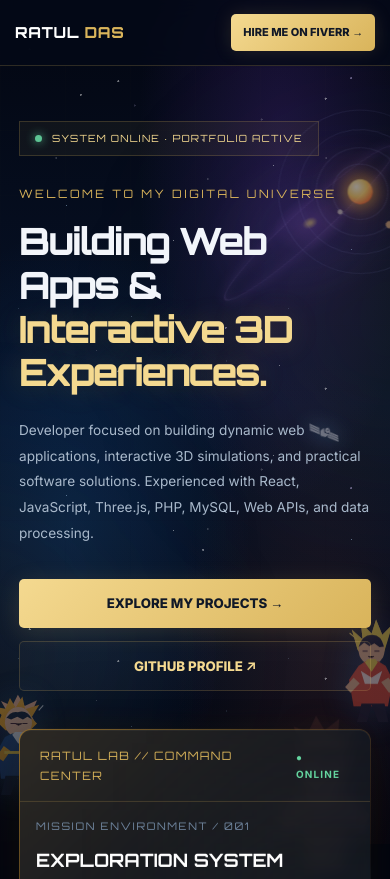
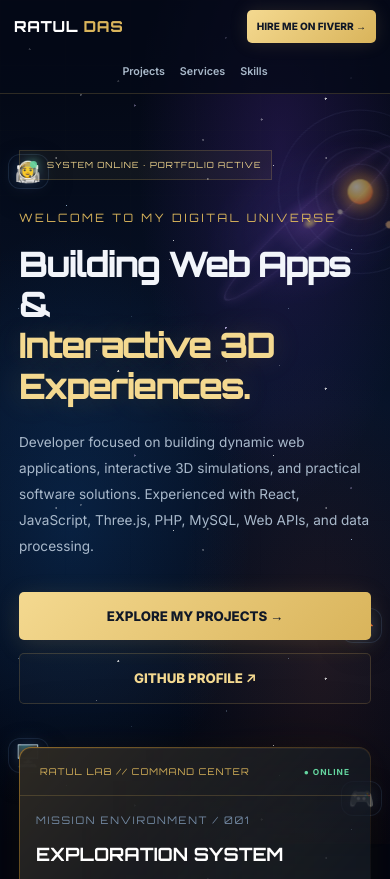
Before and after one commit to Ratul-007/takealook, a plain HTML site: page index.html in a window 390 px wide. Shown: the top 879 px of the page. Drawn offline with Linux system fonts and the light colour scheme.

Commit message:
Add astronaut habitat desktop controller decor and optimize responsive performance

```diff
--- a/index.html
+++ b/index.html
@@ -1359,6 +1359,80 @@ body::before{
 @keyframes titanBreath{0%,100%{transform:scale(1)}50%{transform:scale(1.025) translateY(-5px)}}
 @media(max-width:780px){.anime-titan{width:100px;height:165px;right:4%;opacity:.16}}
 
+
+/* FLOATING MISSION OBJECTS */
+.floating-gear{
+  position:fixed;z-index:1;pointer-events:none;display:flex;align-items:center;gap:9px;
+  padding:9px 12px;border:1px solid rgba(145,190,255,.2);border-radius:12px;
+  background:rgba(5,15,32,.42);color:#dceaff;
+  box-shadow:0 8px 28px rgba(0,0,0,.16);
+  font-family:'Orbitron',sans-serif;font-size:10px;letter-spacing:.08em;
+  animation:gearFloat 10s ease-in-out infinite;
+}
+.floating-gear span{font-size:27px;line-height:1;filter:drop-shadow(0 0 8px rgba(119,180,255,.25))}
+.floating-gear small{font-size:8px;white-space:nowrap;color:#b8cce6}
+.gear-astronaut{left:2.5%;top:30%;animation-delay:-2s}
+.gear-habitat{right:2.5%;top:62%;animation-delay:-5s}
+.gear-desktop{left:3%;bottom:17%;animation-delay:-7s}
+.gear-controller{right:4%;bottom:9%;animation-delay:-3s}
+@keyframes gearFloat{0%,100%{transform:translate3d(0,0,0)}50%{transform:translate3d(0,-9px,0)}}
+
+/* PERFORMANCE + RESPONSIVE POLISH */
+html{scroll-behavior:smooth;scroll-padding-top:88px}
+body::after{display:none}
+.orb{display:none}
+.cosmic-galaxy{filter:none;opacity:.48}
+.space-stars,.space-stars::before,.space-stars::after{animation-duration:7s}
+.space-satellite{filter:none;animation-duration:30s}
+.anime-figure{filter:none;animation-duration:12s}
+.project-card,.svc-card,.skill-pill,.cert-card,.command-panel{
+  -webkit-backdrop-filter:blur(3px);backdrop-filter:blur(3px);
+}
+.project-card,.svc-card,.skill-pill{transition:transform .22s ease,border-color .22s ease,box-shadow .22s ease}
+.reveal{transition:opacity .45s ease,transform .45s ease}
+@media(max-width:780px){
+  .nav{height:auto;min-height:66px;flex-wrap:wrap;gap:8px;padding:12px 18px}
+  .nav-links{display:flex;order:3;flex-basis:100%;justify-content:center;gap:clamp(14px,4vw,25px);padding-top:5px}
+  .nav-links a{font-size:.72rem}
+  .hero{gap:30px}
+  .floating-gear{padding:7px 9px;gap:6px;background:rgba(5,15,32,.28);border-color:rgba(145,190,255,.13)}
+  .floating-gear span{font-size:21px}
+  .floating-gear small{font-size:7px}
+  .gear-astronaut{left:1%;top:24%}
+  .gear-habitat{right:1%;top:68%}
+  .gear-desktop{left:1%;bottom:12%}
+  .gear-controller{right:1%;bottom:5%}
+  .anime-figure{opacity:.3}
+  .space-satellite{display:none}
+  .project-card,.svc-card,.skill-pill,.cert-card,.command-panel,.nav,.stats{
+    -webkit-backdrop-filter:none;backdrop-filter:none;
+  }
+}
+@media(max-width:480px){
+  .nav{padding:10px 14px}
+  .nav-links{gap:15px}
+  .nav-links a{font-size:.67rem}
+  .nav-cta{font-size:.63rem;padding:8px 10px}
+  .hero-title{font-size:clamp(2rem,9vw,2.35rem);overflow-wrap:anywhere}
+  .system-label{font-size:.53rem;padding:7px 10px}
+  .panel-brand{font-size:.58rem}
+  .panel-status{font-size:.52rem}
+  .panel-bottom{font-size:.48rem;padding:10px 12px}
+  .telemetry-grid{gap:6px}
+  .telemetry-label{font-size:.5rem}
+  .floating-gear{padding:6px;background:rgba(5,15,32,.2)}
+  .floating-gear small{display:none}
+  .gear-astronaut{top:19%;left:2%}
+  .gear-habitat{top:72%;right:2%}
+  .gear-desktop{bottom:8%;left:2%}
+  .gear-controller{bottom:3%;right:2%}
+  .anime-figure{display:none}
+  .anime-titan{display:none}
+}
+@media(prefers-reduced-motion:reduce){
+  .floating-gear{animation:none!important}
+}
+
 </style>
 </head>
 
@@ -1378,6 +1452,10 @@ body::before{
     <div class="orbit orbit-four"><i></i></div>
   </div>
   <div class="space-satellite">🛰</div>
+  <div class="floating-gear gear-astronaut"><span>👨‍🚀</span><small>ASTRONAUT</small></div>
+  <div class="floating-gear gear-habitat"><span>🏠</span><small>MOON HABITAT</small></div>
+  <div class="floating-gear gear-desktop"><span>🖥️</span><small>MISSION DESKTOP</small></div>
+  <div class="floating-gear gear-controller"><span>🎮</span><small>GAME CONTROL</small></div>
   <div class="anime-figure anime-left" aria-hidden="true">
     <svg viewBox="0 0 110 190" xmlns="http://www.w3.org/2000/svg">
       <path fill="#f2b18b" d="M35 36 23 15 43 24 53 4 65 24 87 14 76 39 83 52 72 67 38 65 25 53Z"/>
```
